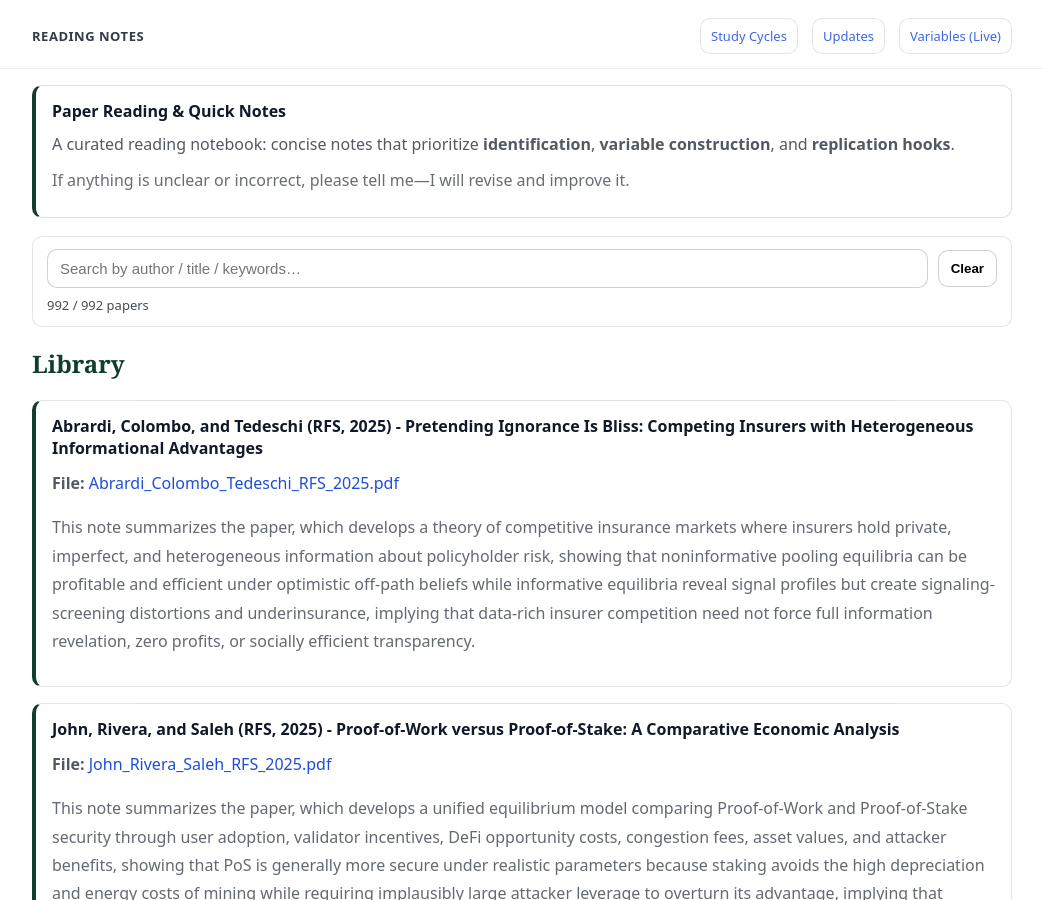
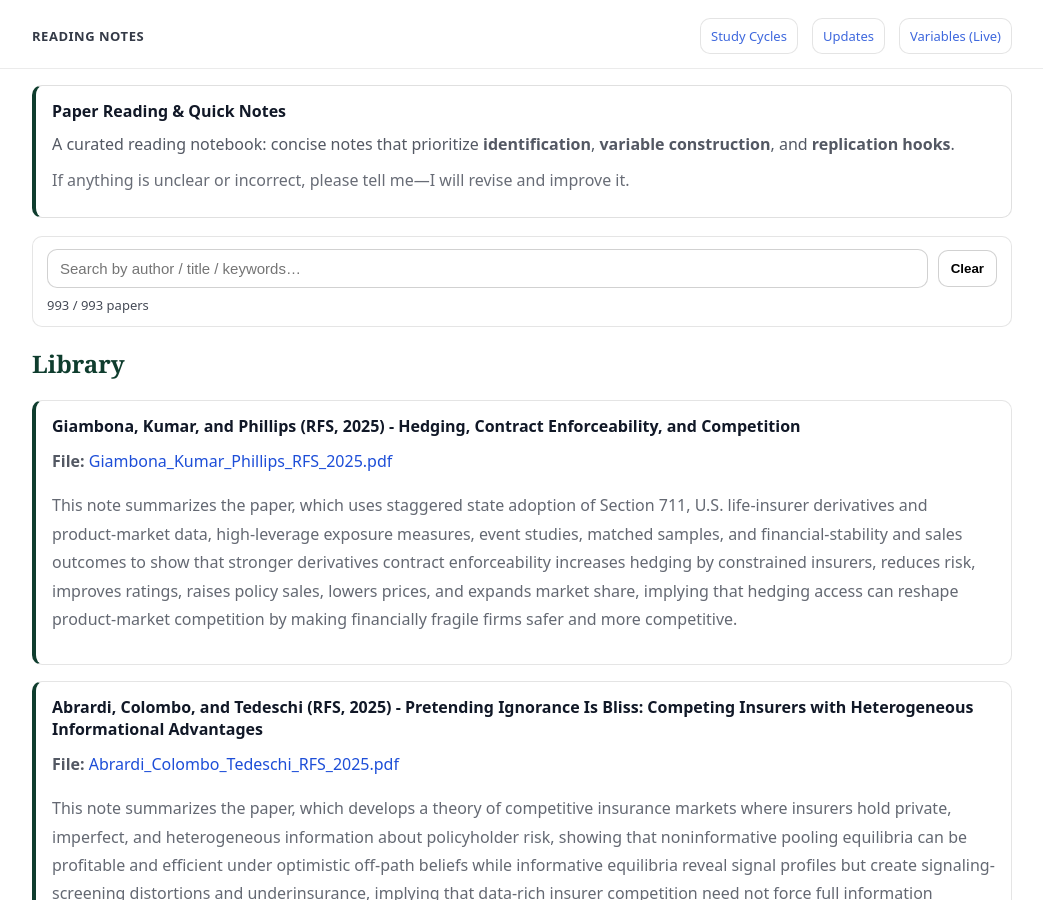
Before and after one commit to yaxinzn/study-archive, a Jekyll site: the page built from reading/index.md, in a window 1280 px wide and 900 px high. Shown: the whole window, without its empty margins (118-1161 px from the left). Built offline with Jekyll 4.4.1, drawn with Linux system fonts in a browser that asks for light colours.

Commit message:
Reading: add/update Giambona_Kumar_Phillips_RFS_2025.pdf

```diff
--- a/_data/reading.yml
+++ b/_data/reading.yml
@@ -1,3 +1,7 @@
+- title: "Giambona, Kumar, and Phillips (RFS, 2025) - Hedging, Contract Enforceability, and Competition"
+  file: "Giambona_Kumar_Phillips_RFS_2025.pdf"
+  desc: "This note summarizes the paper, which uses staggered state adoption of Section 711, U.S. life-insurer derivatives and product-market data, high-leverage exposure measures, event studies, matched samples, and financial-stability and sales outcomes to show that stronger derivatives contract enforceability increases hedging by constrained insurers, reduces risk, improves ratings, raises policy sales, lowers prices, and expands market share, implying that hedging access can reshape product-market competition by making financially fragile firms safer and more competitive."
+
 - title: "Abrardi, Colombo, and Tedeschi (RFS, 2025) - Pretending Ignorance Is Bliss: Competing Insurers with Heterogeneous Informational Advantages"
   file: "Abrardi_Colombo_Tedeschi_RFS_2025.pdf"
   desc: "This note summarizes the paper, which develops a theory of competitive insurance markets where insurers hold private, imperfect, and heterogeneous information about policyholder risk, showing that noninformative pooling equilibria can be profitable and efficient under optimistic off-path beliefs while informative equilibria reveal signal profiles but create signaling-screening distortions and underinsurance, implying that data-rich insurer competition need not force full information revelation, zero profits, or socially efficient transparency."
```
Also changed, not shown: 1 other file.
